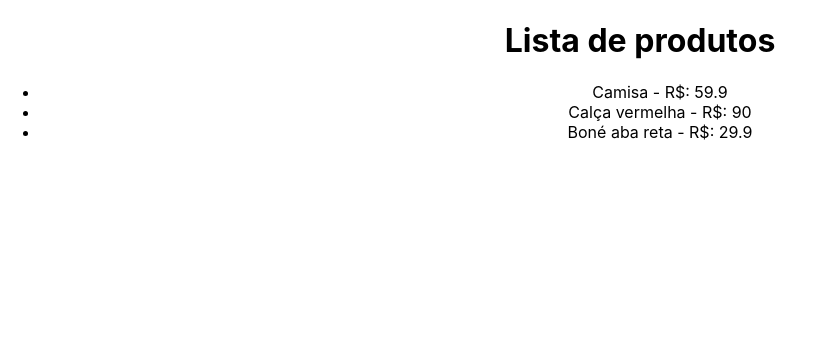
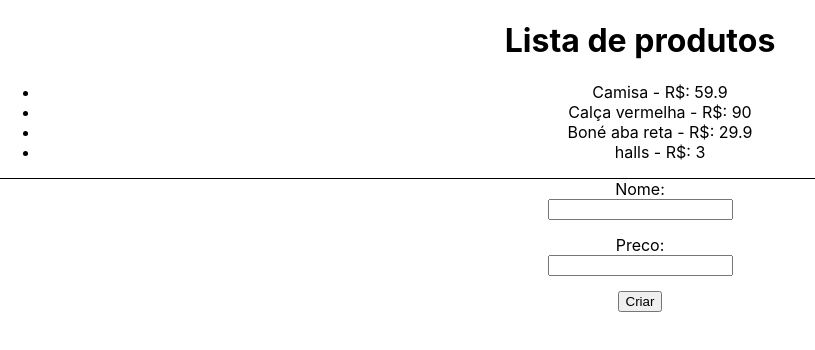
Before and after one commit to antoniolvitall/httpreact, a React (Create React App) app in the folder httpreact/: page / in a window 1280 px wide. Shown: the top 350 px of the page, without its empty margins (0-815 px from the left). Built offline with nearby package versions, Linux system fonts and the light colour scheme; data requests are answered from the project's data file.

Commit message:
adicao de dados com react

```diff
--- a/httpreact/data/db.json
+++ b/httpreact/data/db.json
@@ -14,6 +14,11 @@
       "id": 3,
       "name": "Boné aba reta",
       "price": 29.9
+    },
+    {
+      "name": "halls",
+      "price": "3",
+      "id": 4
     }
   ]
 }
--- a/httpreact/src/App.css
+++ b/httpreact/src/App.css
@@ -36,3 +36,20 @@
     transform: rotate(360deg);
   }
 }
+
+.add-product {
+  border-top: 1px solid #000;
+}
+
+form {
+  display: flex;
+  flex-direction: column;
+  align-items: center;
+  justify-content: center;
+}
+
+form input {
+  display: flex;
+  flex-direction: column;
+  margin-bottom: 15px;
+}
--- a/httpreact/src/App.js
+++ b/httpreact/src/App.js
@@ -6,6 +6,8 @@
 
 function App() {
   const [products, setProducts] = useState([]);
+  const [name, setName] = useState("");
+  const [price, setPrice] = useState("");
 
   // 1-Resgatando dados
   useEffect(() => {
@@ -21,6 +23,23 @@
     fetchData();
   }, []);
 
+  // 2- adicao de produtos
+  const handleSubmit = async (e) => {
+    e.preventDefault()
+    const product = {
+      name,
+      price,
+
+    };
+    const res = await fetch(url, {
+      method: "POST",
+      headers: {
+        "Content-Type": "application/json"
+      },
+      body: JSON.stringify(product),
+    });
+  };
+
   return (
     <div className="App">
       <h1>Lista de produtos</h1>
@@ -29,6 +48,19 @@
           <li key={product.id}>{product.name} - R$: {product.price}</li>
         ))}
       </ul>
+      <div className="add-product">
+        <form onSubmit={handleSubmit}>
+          <label>
+            Nome:
+            <input type="text" value={name} name="name" onChange={(e) => setName(e.target.value)}/>
+          </label>
+          <label>
+            Preco:
+            <input type="number" value={price} name="price" onChange={(e) => setPrice(e.target.value)}/>
+          </label>
+          <input type="submit" value="Criar"/>
+        </form>
+      </div>
     </div>
   );
 }
```
Lines whose indentation alone changed are shown as unchanged.
